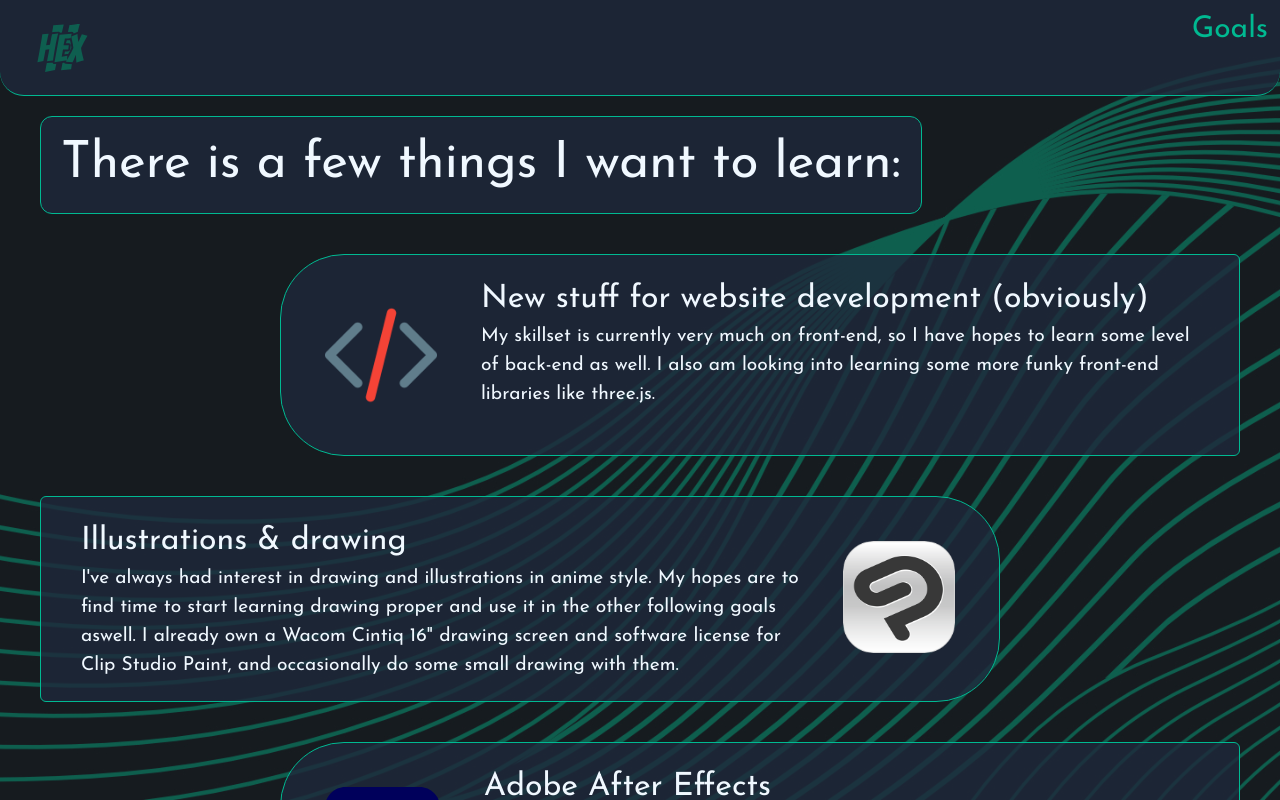
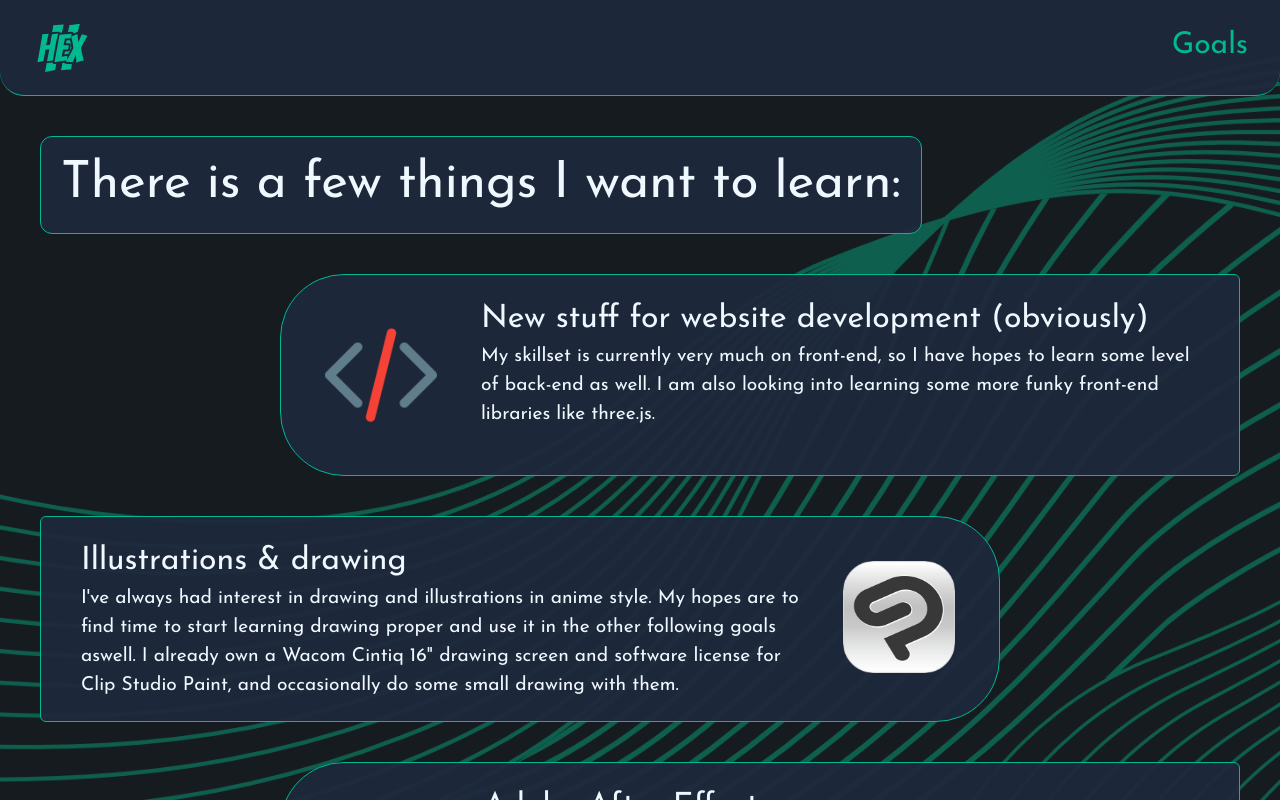
Before and after one commit to HeX-The-Cat/HeX-The-Cat.github.io, a React (Vite) app: page /goals in a window 1280 px wide. Shown: the top 800 px of the page. Built offline with nearby package versions, Linux system fonts and the light colour scheme.

Commit message:
content +1440p fix and minor style changes

```diff
--- a/src/components/Goals.css
+++ b/src/components/Goals.css
@@ -4,7 +4,7 @@
 
 .GoalsCard {
     border-color: var(--secondary, .3);
-    @apply my-5 p-5 bg-slate-800 bg-opacity-80 border
+    @apply my-5 p-5 bg-slate-800 bg-opacity-95 border
 }
 
 .GoalsCardRight {
--- a/src/components/Goals.jsx
+++ b/src/components/Goals.jsx
@@ -5,6 +5,7 @@ import { csplogo, cubismlogo, obslogo, videoediting, webdev, aftereffects } from
 function Goals() {
     return (
         <>
+            <div className=' pt-5'/>
             <h1 className=' w-fit mx-10 GoalsCard rounded-xl'>There is a few things I want to learn:</h1>
 
             <div className=' grid grid-cols-5 min-h-screen my-5 mx-10'>
@@ -13,7 +14,7 @@ function Goals() {
                     <div className=' px-5'>
                         <h2>New stuff for website development (obviously)</h2>
                         <p>
-                            My skillset is currently very much on front-end, so I have hopes to learn some level of back-end as well. I also am looking into learning some more funky front-end libraries like three.js.
+                            My skillset is currently very much on front-end, so I have hopes to learn some level of back-end as well. I am also looking into learning some more funky front-end libraries like three.js.
                         </p>
                     </div>
                 </div>
--- a/src/components/Home.jsx
+++ b/src/components/Home.jsx
@@ -5,7 +5,7 @@ function Home() {
     return (
         <>
             <div className=' tallBoi'>
-                <h1>this is the homepage</h1>
+                <h1>this thing is still very much in the works</h1>
             </div>
         </>
     );
--- a/src/components/Layout.css
+++ b/src/components/Layout.css
@@ -1,9 +1,17 @@
+.NavbarCSS {
+    height: 6rem;
+    border-bottom: 1px solid var(--secondary);
+}
+
+.OutletCSS {
+    position: relative;
+    left: 50%;
+    transform: translateX(-50%);
+    align-content: center;
+    max-width: 1920px;
+}
+
 .FooterCSS {
     height: 10rem;
     border-top: 1px solid var(--secondary);
 }
-
-.NavbarCSS {
-    height: 6rem;
-    border-bottom: 1px solid var(--secondary);
-}
--- a/src/components/Layout.jsx
+++ b/src/components/Layout.jsx
@@ -8,16 +8,16 @@ const Layout = () => {
   return (
     <>
       <div className=" relative  min-h-screen">
-        <div className=" NavbarCSS bg-slate-800 bg-opacity-80 rounded-b-3xl ">
+        <div className=" NavbarCSS bg-slate-800 bg-opacity-95 rounded-b-3xl ">
           <Navbar />
         </div>
 
-        <div className=" ">
+        <div className=" OutletCSS content-center">
           <Outlet />
         </div>
         <div className="h-[10rem]"/>
 
-        <div className=" FooterCSS bg-slate-800 bg-opacity-80 rounded-t-3xl absolute inset-x-0 bottom-0" >
+        <div className=" FooterCSS bg-slate-800 bg-opacity-95 rounded-t-3xl absolute inset-x-0 bottom-0" >
           <Footer />
         </div>
       </div>
--- a/src/components/Navbar.jsx
+++ b/src/components/Navbar.jsx
@@ -6,16 +6,16 @@ import "./Navbar.css";
 function Navbar() {
   return (
     <>
-      <nav className=" flex justify-between w-[100%] h-auto NavbarMain">
+      <nav className=" flex justify-between w-[100%] h-auto">
         <div>
           <Link to="/">
             <img src={hexlogo} className=" Navlogo"/>
           </Link>
         </div>
-        <div>
-          <ul className=" h-full flex justify-center">
+        <div className=" pr-5">
+          <ul className=" pt-4 h-full flex">
             <li className=" p-3 text-3xl">
-              <Link to="/goals">Goals</Link>
+              <Link to="/goals" className=" text-center">Goals</Link>
             </li>
           </ul>
         </div>
--- a/src/index.css
+++ b/src/index.css
@@ -17,7 +17,7 @@
 
   --main: #171a1f;
   --secondary: #00b991;
-  --tertiary: #015a8d;
+  --tertiary: #7cffe3;
 
   font-synthesis: none;
   text-rendering: optimizeLegibility;
@@ -47,22 +47,3 @@ h2 {
 p {
   font-size: 1.2em;
 }
-
-button {
-  border-radius: 8px;
-  border: 1px solid transparent;
-  padding: 0.6em 1.2em;
-  font-size: 1em;
-  font-weight: 500;
-  font-family: inherit;
-  background-color: #1a1a1a;
-  cursor: pointer;
-  transition: border-color 0.25s;
-}
-button:hover {
-  border-color: #646cff;
-}
-button:focus,
-button:focus-visible {
-  outline: 4px auto -webkit-focus-ring-color;
-}
--- a/src/popup_components/PopUp.css
+++ b/src/popup_components/PopUp.css
@@ -5,6 +5,7 @@
     width: 100%;
     height: 100%;
     background-color: rgba(0, 0, 0, 0.2);
+    z-index: 10;
 }
 
 .button{
```
Also changed, not shown: src/assets/hexlogo.svg.
